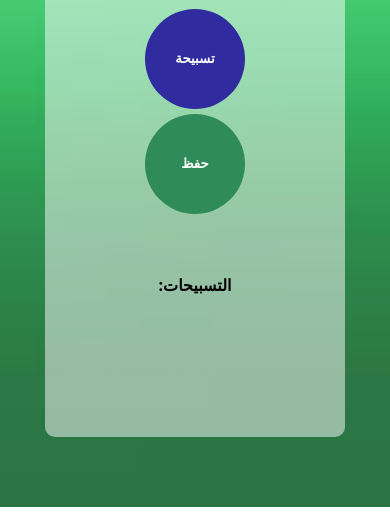
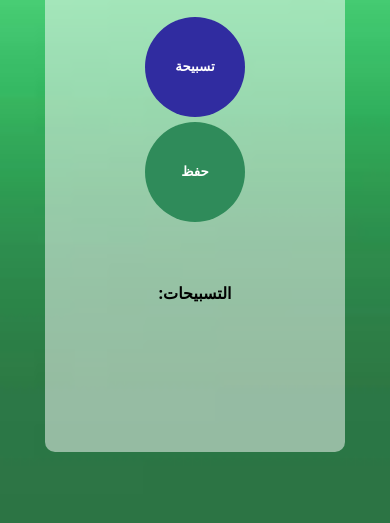
Before and after one commit to shvheen/Athkar-counting, a plain HTML site: page index.html in a window 390 px wide. Shown: the part 337-860 px from the top of the page. Drawn offline with Linux system fonts and the light colour scheme.

Commit message:
scrolling

```diff
--- a/index.css
+++ b/index.css
@@ -1,4 +1,5 @@
 body {
+<<<<<<< HEAD
     background-image: url("images.jpg");
     background-size: cover;
     font-family: 'Open Sans', 'Helvetica Neue', sans-serif;
@@ -58,6 +59,8 @@ body {
 }
 
 /* body {
+=======
+>>>>>>> parent of 3dff9a0 (adding viewport to html)
     background-image: url("images.jpg");
     background-size: cover;
     font-family: 'Open Sans', 'Helvetica Neue', sans-serif;
@@ -113,3 +116,47 @@ button {
 #save-el {
     font-weight: bold;
 }
+
+@media screen and (max-width: 550px) {
+    body {
+        background-image: url("images.jpg");
+        background-size: cover;
+        font-family: 'Open Sans', 'Helvetica Neue', sans-serif;
+        text-align: center;
+        height: 100vh;
+        display: flex;
+        justify-content: center;
+        align-items: center;
+    }
+
+    .container {
+        background: rgb(255, 255, 255, 0.5);
+        width: 85%;
+        height: 85%;
+        margin: auto;
+        border: 0px solid black;
+        border-radius: 10px;
+        display: flex;
+        flex-direction: column;
+        justify-content: center;
+        align-items: center;
+    }
+
+    #increment-btn {
+        background: #302ca0;
+        height: 100px;
+        width: 100px;
+        border-radius: 50%;
+    }
+
+    #save-btn {
+        background: #2f8b5a;
+        height: 100px;
+        width: 100px;
+        border-radius: 50%;
+    }
+
+    p {
+        margin-top: 40;
+    }
+}
--- a/index.html
+++ b/index.html
@@ -1,7 +1,6 @@
 <html>
 
 <head>
-    <meta name="viewport" content="width=device-width,initial-scale=1.0">
     <link rel="stylesheet" href="index.css">
 </head>
 
```
